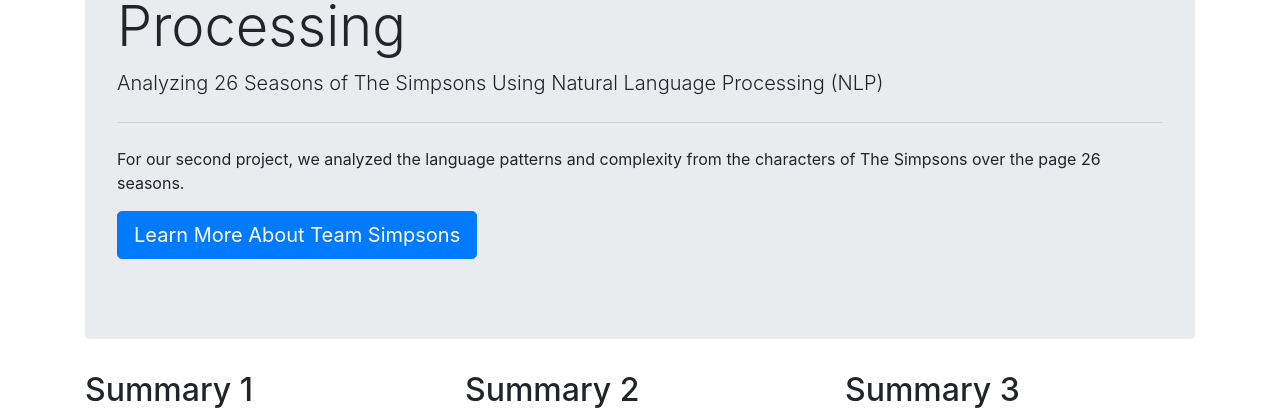
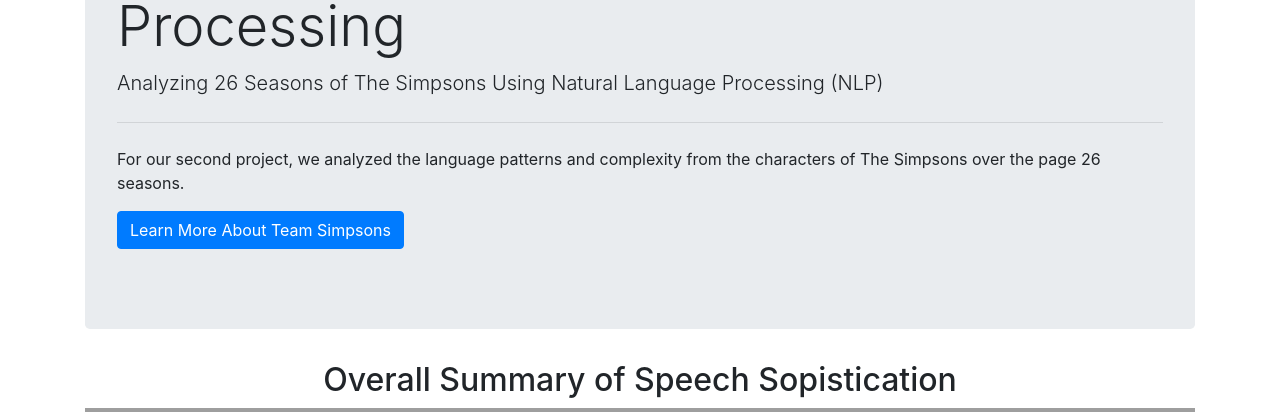
Before and after one commit to victoryk13/Simpsons, a Flask app: page / in a window 1280 px wide. Shown: the part 194-606 px from the top of the page. Run offline with Flask 2, Linux system fonts and the light colour scheme; parts of the project's set-up code (start-up, migrations or seed data) failed here and were passed over; some libraries are stand-ins or nearby versions; grey boxes are pictures that could not be loaded.

Commit message:
Added updated HTML file

```diff
--- a/templates/index.html
+++ b/templates/index.html
@@ -15,6 +15,14 @@
 
         <!-- Link to d3 CDN -->
         <script src="https://d3js.org/d3.v4.min.js"></script>
+
+        <link rel="stylesheet" href="https://use.fontawesome.com/releases/v5.0.8/css/solid.css" integrity="sha384-v2Tw72dyUXeU3y4aM2Y0tBJQkGfplr39mxZqlTBDUZAb9BGoC40+rdFCG0m10lXk" crossorigin="anonymous">
+
+        <link rel="stylesheet" href="https://use.fontawesome.com/releases/v5.0.8/css/regular.css" integrity="sha384-A/oR8MwZKeyJS+Y0tLZ16QIyje/AmPduwrvjeH6NLiLsp4cdE4uRJl8zobWXBm4u" crossorigin="anonymous">
+
+        <link rel="stylesheet" href="https://use.fontawesome.com/releases/v5.0.8/css/brands.css" integrity="sha384-IiIL1/ODJBRTrDTFk/pW8j0DUI5/z9m1KYsTm/RjZTNV8RHLGZXkUDwgRRbbQ+Jh" crossorigin="anonymous">
+
+        <link rel="stylesheet" href="https://use.fontawesome.com/releases/v5.0.8/css/fontawesome.css" integrity="sha384-q3jl8XQu1OpdLgGFvNRnPdj5VIlCvgsDQTQB6owSOHWlAurxul7f+JpUOVdAiJ5P" crossorigin="anonymous">
 
     </head>
 
@@ -49,10 +57,65 @@
                   <p>For our second project, we analyzed the language patterns and complexity from the characters of The Simpsons over the page 26 seasons.</p>
 
                   <p class="lead">
-                        <a class="btn btn-primary btn-lg" href="#" role="button">Learn More About Team Simpsons</a>
+                    <!-- Button trigger modal -->
+                    <button type="button" class="btn btn-primary" data-toggle="modal" data-target="#exampleModalLong">
+                      Learn More About Team Simpsons
+                    </button>
+
+                    <!-- Modal -->
+                    <div class="modal fade" id="exampleModalLong" tabindex="-1" role="dialog" aria-labelledby="exampleModalLongTitle" aria-hidden="true">
+                      <div class="modal-dialog" role="document">
+                        <div class="modal-content">
+                          <div class="modal-header">
+                            <h5 class="modal-title" id="exampleModalLongTitle">About Team Simpsons</h5>
+                            <button type="button" class="close" data-dismiss="modal" aria-label="Close">
+                              <span aria-hidden="true">&times;</span>
+                            </button>
+                          </div>
+                          <div class="modal-body">
+                            <p>
+                                Lorem ipsum dolor sit amet, cu eam sale errem deleniti, cum an exerci volutpat. Eum cu constituam delicatissimi, vel error nonumes ex. No simul blandit ancillae duo, dicit percipitur nec ea. Sonet intellegam conclusionemque et nec, ea mazim constituto mei, qui accumsan accusata id. Ex vel mazim doctus reformidans.
+
+                                <br>
+                                <br>
+
+                                Lorem ipsum dolor sit amet, cu eam sale errem deleniti, cum an exerci volutpat. Eum cu constituam delicatissimi, vel error nonumes ex. No simul blandit ancillae duo, dicit percipitur nec ea. Sonet intellegam conclusionemque et nec, ea mazim constituto mei, qui accumsan accusata id. Ex vel mazim doctus reformidans.
+
+                                <br>
+                                <br>
+
+                                Lorem ipsum dolor sit amet, cu eam sale errem deleniti, cum an exerci volutpat. Eum cu constituam delicatissimi, vel error nonumes ex. No simul blandit ancillae duo, dicit percipitur nec ea. Sonet intellegam conclusionemque et nec, ea mazim constituto mei, qui accumsan accusata id. Ex vel mazim doctus reformidans.
+
+                                <br>
+                                <br>
+
+                                Lorem ipsum dolor sit amet, cu eam sale errem deleniti, cum an exerci volutpat. Eum cu constituam delicatissimi, vel error nonumes ex. No simul blandit ancillae duo, dicit percipitur nec ea. Sonet intellegam conclusionemque et nec, ea mazim constituto mei, qui accumsan accusata id. Ex vel mazim doctus reformidans.
+
+                            </p>
+                          </div>
+                          <div class="modal-footer">
+                            <button type="button" class="btn btn-secondary" data-dismiss="modal">Close</button>
+                          </div>
+                        </div>
+                      </div>
+                    </div>
                   </p>
             </div>
         </div>
+
+        <!-- Network Chart -->
+        <div class='container'>
+            <div id='summaryChart'>
+            <center>
+                <h2>Overall Summary of Speech Sopistication</h2>
+                <img src="https://i.ytimg.com/vi/43P7EEqjTDA/maxresdefault.jpg">
+            </center>
+            </div>
+        </div>
+
+        <br>
+        <br>
+        <br>
 
 
         <!-- Summary Container -->
@@ -180,7 +243,7 @@
         <!-- Network Chart -->
         <div class='container'>
             <center>
-                <h2>Network Chart</h2>
+                <h2>Homer Body Part Analysis</h2>
                 <img src="https://i.ytimg.com/vi/43P7EEqjTDA/maxresdefault.jpg">
             </center>
         </div>
@@ -200,7 +263,8 @@
                           <div class="card-body">
                             <h5 class="card-title">Victor Kuo</h5>
                             <p class="card-text">Some quick example text to build on the card title and make up the bulk of the card's content.</p>
-                            <a href="#" class="btn btn-primary">Go somewhere</a>
+                            <a href="https://github.com/victoryk13/"><i class="fab fa-github"></i></a>
+                            <a href="https://www.linkedin.com/in/victor-kuo/"><i class="fab fa-linkedin"></i></a>
                           </div>
                         </div>
                     </div>
@@ -211,7 +275,8 @@
                           <div class="card-body">
                             <h5 class="card-title">Sungwon Byun</h5>
                             <p class="card-text">Some quick example text to build on the card title and make up the bulk of the card's content.</p>
-                            <a href="#" class="btn btn-primary">Go somewhere</a>
+                            <a href="https://github.com/sungwonb"><i class="fab fa-github"></i></a>
+                            <a href="https://www.linkedin.com/in/sungwonbyun/"><i class="fab fa-linkedin"></i></a>
                           </div>
                         </div>
                     </div>
@@ -222,7 +287,8 @@
                           <div class="card-body">
                             <h5 class="card-title">Felipe Sinohui</h5>
                             <p class="card-text">Some quick example text to build on the card title and make up the bulk of the card's content.</p>
-                            <a href="#" class="btn btn-primary">Go somewhere</a>
+                            <a href="https://github.com/fsinohui"><i class="fab fa-github"></i></a>
+                            <a href="https://www.linkedin.com/in/felipesinohui/"><i class="fab fa-linkedin"></i></a>
                           </div>
                         </div>
                     </div>
@@ -233,7 +299,8 @@
                           <div class="card-body">
                             <h5 class="card-title">Grant Aguinaldo</h5>
                             <p class="card-text">Some quick example text to build on the card title and make up the bulk of the card's content.</p>
-                            <a href="#" class="btn btn-primary">Go somewhere</a>
+                            <a href="https://github.com/grantaguinaldo"><i class="fab fa-github"></i></a>
+                            <a href="https://www.linkedin.com/in/grantaguinaldo/"><i class="fab fa-linkedin"></i></a>
                           </div>
                         </div>
                     </div>
@@ -243,11 +310,23 @@
 
         <br>
         <br>
+
+        <center>
+            <i class="fab fa-python"></i>
+            <i class="fab fa-js-square"></i>
+            <i class="fab fa-html5"></i>
+            <i class="fab fa-css3"></i>
+            <i class="fab fa-html5"></i>
+            <i class="fab fa-github"></i>
+        </center>
+
+        <br>
+        <br>
         <br>
 
         <!-- Footer -->
         <div class='footer'>
-            <p>USC Data Analytics Bootcamp Team: The Simpsons</p>
+            <p>Made With ❤ By Team The Simpsons</p>
         </div>
 
         <!-- Javascript Links -->
```
